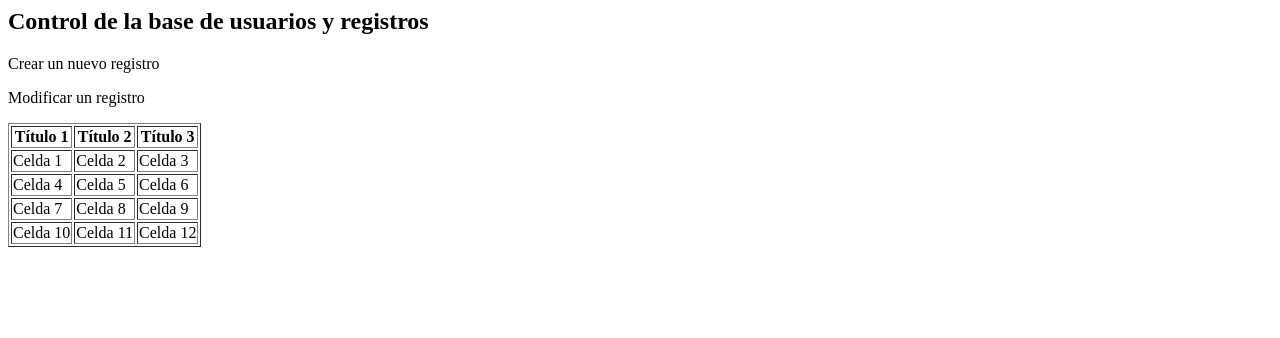
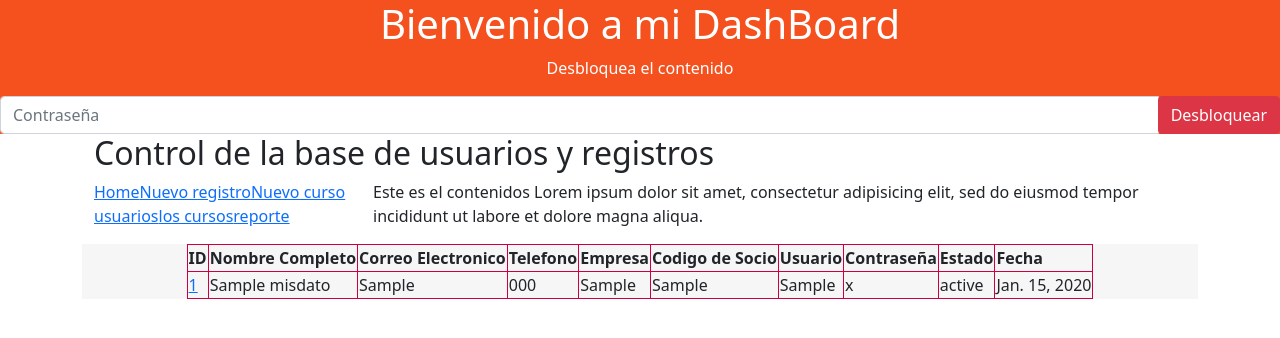
Before and after one commit to moodle-camarasal/azurepitondjango, a Django app: page /hello/panel in a window 1280 px wide. Shown: the top 338 px of the page. Run offline with Django 4.2, Linux system fonts and the light colour scheme; tables that the repository leaves empty hold one stand-in row (values such as "Sample post"); some libraries are stand-ins or nearby versions.

Commit message:
nuevo registro
se pueen crear nuevos suusarios

```diff
--- a/hello_azure/templates/hello_azure/midashboard.html
+++ b/hello_azure/templates/hello_azure/midashboard.html
@@ -1,35 +1,88 @@
+{% load static %}
+<!doctype html>
+<head>
+    <title>Mi DashBoard</title>
+    <link rel="stylesheet" href="{% static 'bootstrap/css/bootstrap.min.css' %}">
+    <link rel="icon"href="{% static 'favicon.ico' %}">
+	<style>
+		.jumbotron {
+		background-color: #f4511e; /* Orange */
+		color: #ffffff;
+		}
+		.bg-grey {
+		background-color: #f6f6f6;
+		}
+	</style>
+</head>
+<html>
+   <body>
+		<div class="jumbotron text-center">
+			<h1>Bienvenido a mi DashBoard</h1>
+			<p>Desbloquea el contenido</p>
+			<form class="form-inline">
+				<div class="input-group">
+					<input type="text" class="form-control" size="50" placeholder="Contraseña" required>
+					<div class="input-group-btn">
+						<button type="button" class="btn btn-danger">Desbloquear</button>
+					</div>
+				</div>
+			</form>
+		</div>
+    <main class="container">
+		<div class="container-fluid">
 				<h2>Control de la base de usuarios y registros</h2>
-<p>Crear un nuevo registro</p>
-<p>Modificar un registro</p>
+				<div class="row">
+					<div class="col-md-3">
+						<ul class="nav nav-pills nav-stacked">
+							<li class="active"><a href="#">Home</a></li>
+							<li><a href="nuevoregistro">Nuevo registro</a></li>
+							<li><a href="#">Nuevo curso</a></li>
+							<li><a href="#">usuarios</a></li>
+							<li><a href="#">los cursos</a></li>
+							<li><a href="#">reporte</a></li>
+						</ul>
+					</div>
+					<div class="col-md-9">
+						<p>Este es el contenidos Lorem ipsum dolor sit amet, consectetur adipisicing elit, sed do eiusmod tempor incididunt ut labore et dolore magna aliqua.</p>
+					</div>
+				</div>
+		</div>
 
-<table border="1">
+		<div class="container-fluid bg-grey">
+			<table align="center" style="border: 1px #cc0040 solid">
 				<thead>
 					<tr>
-            <th>Título 1</th>
-            <th>Título 2</th>
-            <th>Título 3</th>
+						<th style="border: 1px #cc0040 solid">ID</th>
+						<th style="border: 1px #cc0040 solid">Nombre Completo</th>
+						<th style="border: 1px #cc0040 solid">Correo Electronico</th>
+						<th style="border: 1px #cc0040 solid">Telefono</th>
+						<th style="border: 1px #cc0040 solid">Empresa</th>
+						<th style="border: 1px #cc0040 solid">Codigo de Socio</th>
+						<th style="border: 1px #cc0040 solid">Usuario</th>
+						<th style="border: 1px #cc0040 solid">Contraseña</th>
+						<th style="border: 1px #cc0040 solid">Estado</th>
+						<th style="border: 1px #cc0040 solid">Fecha</th>
 					</tr>
 				</thead>
 				<tbody>
+					{% for x in mymiembros %}
 						<tr>
-            <td>Celda 1</td>
-            <td>Celda 2</td>
-            <td>Celda 3</td>
+							<td style="border: 1px #cc0040 solid"><a href="editar/{{ x.id }}">{{ x.id }}</a></td>
+							<td style="border: 1px #cc0040 solid">{{ x.nombre }}</td>
+							<td style="border: 1px #cc0040 solid">{{ x.correo }}</td>
+							<td style="border: 1px #cc0040 solid">{{ x.telefono }}</td>
+							<td style="border: 1px #cc0040 solid">{{ x.empresa }}</td>
+							<td style="border: 1px #cc0040 solid">{{ x.codigo }}</td>
+							<td style="border: 1px #cc0040 solid">{{ x.usuario }}</td>
+							<td style="border: 1px #cc0040 solid">{{ x.password }}</td>
+							<td style="border: 1px #cc0040 solid">{{ x.estado }}</td>
+							<td style="border: 1px #cc0040 solid">{{ x.joined_date }}</td>
 						</tr>
-        <tr>
-            <td>Celda 4</td>
-            <td>Celda 5</td>
-            <td>Celda 6</td>
-        </tr>
-        <tr>
-            <td>Celda 7</td>
-            <td>Celda 8</td>
-            <td>Celda 9</td>
-        </tr>
-        <tr>
-            <td>Celda 10</td>
-            <td>Celda 11</td>
-            <td>Celda 12</td>
-        </tr>
+						{% endfor %}
 				</tbody>
 			</table>
+		</div>
+   </main>
+
+   </body>
+</html>
--- a/hello_azure/urls.py
+++ b/hello_azure/urls.py
@@ -6,4 +6,5 @@ urlpatterns = [
     path('hello', views.hello, name='hello'),
     path('hello/entry', views.myform, name='myform'),
     path('hello/panel', views.panel, name='panel'),
+    path('hello/nuevoregistro', views.nuevo_registro, name='nuevoregistro'),
 ]
--- a/hello_azure/views.py
+++ b/hello_azure/views.py
@@ -4,15 +4,33 @@ from django.views.decorators.csrf import csrf_exempt
 from .forms import SociosForm
 from .lista_socios import datos_socios
 from .miscursos import obtener_url_curso, obtener_url_pago, dic_cursos
+from .models import MisDatos
 
 def index(request):
     print('Request for index page received')
     return render(request, 'hello_azure/index.html')
 
 def panel(request):
-    return render(request, 'hello_azure/midashboard.html')
+    myusuario = MisDatos.objects.all().values()
+    #template = loader.get_template('miregistros.html')
+    context = {
+        'mymiembros': myusuario,
+    }
+    #return HttpResponse(template.render(context, request))
+    return render(request, 'hello_azure/midashboard.html', context)
 
 @csrf_exempt
+def nuevo_registro(request):
+    if request.method == 'POST':
+        usuario = request.POST.get('usuario')
+        password = request.POST.get('password')
+        estado = 'no'
+        MisDatos.objects.create(usuario=usuario, password=password, estado=estado)
+        return redirect('panel')
+        #return render(request, 'hello_azure/midashboard.html')
+    else:
+        return render(request, 'hello_azure/nuevoregistro.html')
+
 def hello(request):
     if request.method == 'POST':
         name = request.POST.get('name')
```
Also changed, not shown: hello_azure/templates/hello_azure/index.html (+2 -32 lines), hello_azure/templates/hello_azure/nuevoregistro.html (added, +34 -0 lines). Lines whose indentation alone changed are shown as unchanged.
